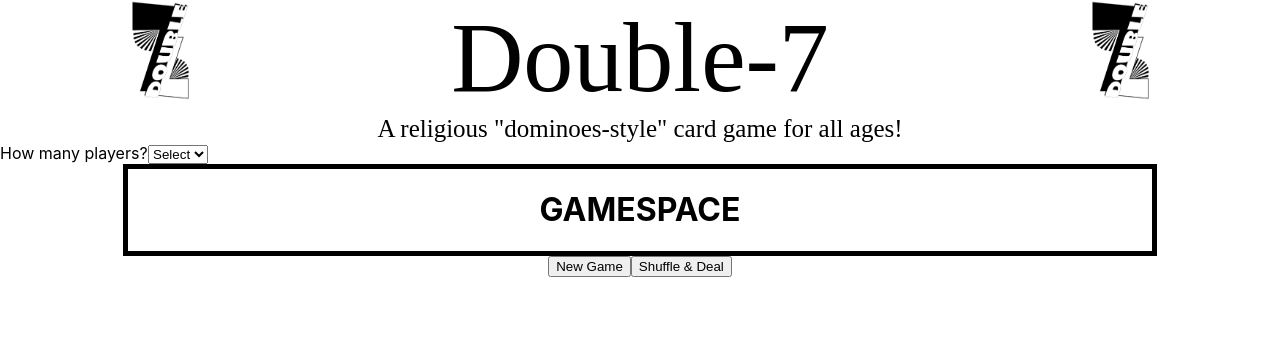
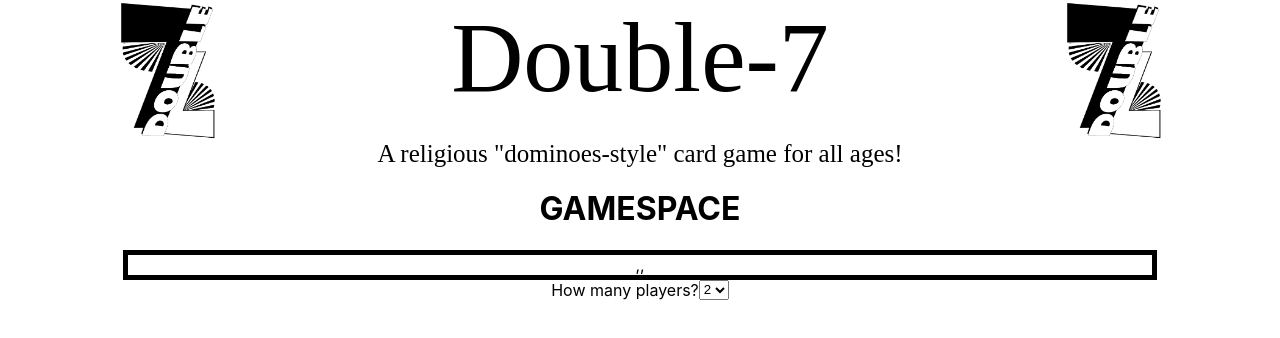
Before and after one commit to eric100596/double, a React (Create React App) app: page / in a window 1280 px wide. Shown: the top 338 px of the page. Built offline with nearby package versions, Linux system fonts and the light colour scheme.

Commit message:
created hands on screen

```diff
--- /dev/null
+++ b/src/Card.js
@@ -0,0 +1,13 @@
+import React from 'react';
+import './Card.css';
+
+function Card(props) {
+  return (
+    <>
+      <div>
+        Hello {JSON.stringify(props.sides)}
+      </div>
+    </>
+  )
+}
+export default Card;
--- a/src/Gamespace.js
+++ b/src/Gamespace.js
@@ -1,94 +1,86 @@
 import React, { useState, useEffect } from 'react';
+import Card from './Card';
 import './Gamespace.css';
 
+function Gamespace(props) {
+    let deck = [];
+    for (let i = 0; i < 8; i++) {
+        for (let k = 0; k < 8; k++) {
+            if (i <= k) {
+                deck.push(<Card sides={{ sideA: i, sideB: k }}></Card>)
+            }
+        }
+    }
 
-// function Gamespace(props) {
-//     let deck = [
-//         '0,0', '0,1', '0,2', '0,3', '0,4', '0,5', '0,6', '0,7', '1,1', '1,2', '1,3', '1,4', '1,5', '1,6', '1,7', '2,2', '2,3', '2,4', '2,5', '2,6', '2,7', '3,3' , '3,4' , '3,5', '3,6', '3,7', '4,4', '4,5', '4,6', '4,7', '5,5', '5,6', '5,7', '6,6', '6,7', '7,7'
-//     ]
+    let getNextCard = () => {
+        return getRandomCard();
+    }
 
-//     let hands;
+    const getRandomCard = () => {
+        const randomIndex = Math.floor(Math.random() * deck.length);
+        return deck.splice(randomIndex, 1)[0];
+    };
 
-//     let detNextCard = () => {
-//         deck.pop();
-//     }
+    const [numberOfPlayers, setNumberOfPlayers] = useState();
+    const [hands, setHands] = useState();
 
-//     const [numberOfPlayers, setNumberOfPlayers] = useState(4);
+    function handleChange(event) {
+        setNumberOfPlayers(parseInt(event.target.value));
+    }
 
-//     useEffect(() => {
-//         hands = {};
-//         let numberOfCardsPerHand;
-//         switch (numberOfPlayers) {
-//             case 2:
-//                 numberOfCardsPerHand = 9;
-//                 break;
-//             case 3:
-//                 numberOfCardsPerHand = 12;
-//                 break;
-//             case 4:
-//                 numberOfCardsPerHand = 9;
-//                 break;
-//         }
-//     }
-
-//     for (let i = 0; i < numberOfPlayers; i++) {
-//         let hand = [];
-//         for (i = 0; i < numberOfCardsPerHand; i++) {
-//             hand.push(getNextCard())
-//         }
-
-//         hands[i] = hand;
-//     }
-
-//   }, [numberOfPlayers])
-
-//   return (
+    useEffect(() => {
+        let tempHands = [];
+        let numberOfCardsPerHand;
+        switch (numberOfPlayers) {
+            case 2:
+                numberOfCardsPerHand = 9;
+                break;
+            case 3:
+                numberOfCardsPerHand = 12;
+                break;
+            case 4:
+                numberOfCardsPerHand = 9;
+                break;
+        }
 
 
-function Gamespace() {
-
-    const [numberOfPlayers, setNumberOfPlayers] = useState();
-
-    function handleChange(event) {
-        setNumberOfPlayers(event.target.value);
+        for (let i = 0; i < numberOfPlayers; i++) {
+            let hand = [];
+            for (let j = 0; j < numberOfCardsPerHand; j++) {
+                hand.push(getNextCard())
             }
 
+            tempHands.push(hand);
+        }
+
+        setHands(tempHands);
+
+    }, [numberOfPlayers])
+
     return (
-        <div>
-
+        <>
+        {hands &&
             <div className="gameStatus">
-        <label for="gameStatus">How many players?</label>
-             <select id="gameStatus" name="gameStatus" onChange={handleChange}>
-            <option value="">Select</option>
-            <option value="2">2</option>
-            <option value="3">3</option>
-            <option value="4">4</option>
-            </select>
-        </div>
-
-
                 <div className='playArea'>
+                    <h1>GAMESPACE</h1>
                     <div className="table">
-              <h1>GAMESPACE</h1>
+                        {hands[0]},
+                        {hands[1]},
+                        {hands[2]}
                     </div>
                     <div className='gameControls'>
-              <button>
-               New Game
-              </button>
-              <button>
-              Shuffle & Deal
-              </button>
-
+                        <label>How many players?</label>
+                        <select onChange={handleChange}>
+                            <option value='2'>2</option>
+                            <option value='3'>3</option>
+                            <option value='4'>4</option>
+                        </select>
                     </div>
                 </div>
             </div>
-
-
-
-
+        }
+        </>
     );
-
 }
 
-
 export default Gamespace;
--- a/src/Header.js
+++ b/src/Header.js
@@ -8,9 +8,9 @@ function Header(props) {
         <div className="top">
 
           <div className="top1">
-          <img src='Dbl-7 Logo.png' alt='Dbl-7 Logo.png' height='100px' width='60px' />
+          <img src='Dbl-7 Logo.png' alt='Dbl-7 Logo.png' height='140px' width='100px' />
             { title }
-            <img src='Dbl-7 Logo.png' alt='Dbl-7 Logo.png' height='100px' width='60px' />
+            <img src='Dbl-7 Logo.png' alt='Dbl-7 Logo.png' height='140px' width='100px' />
           </div>
           <div className="top2">
             { subTitle }
```
Also changed, not shown: src/Card.css (added). Lines whose indentation alone changed are shown as unchanged.
